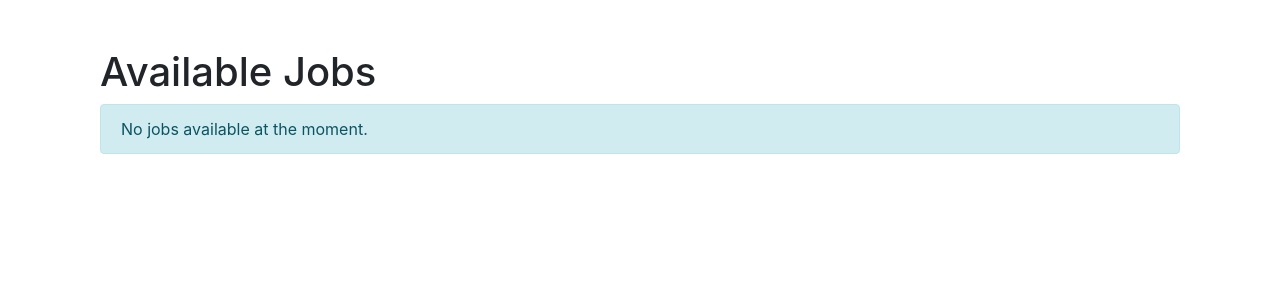
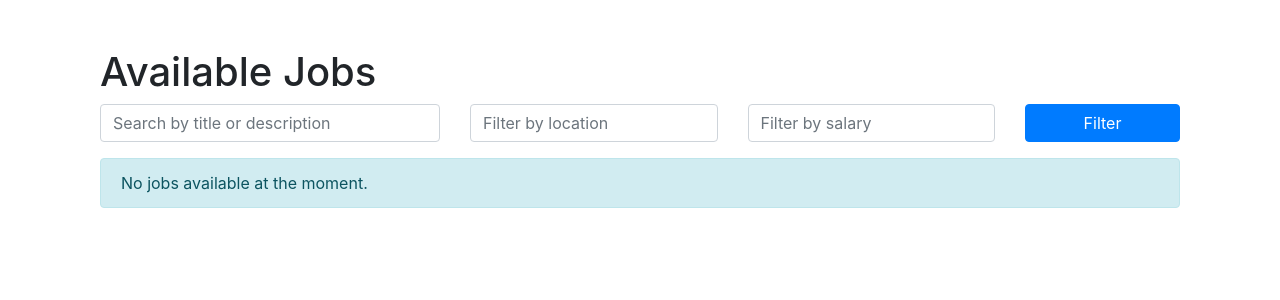
Before and after one commit to Smart-Job-Portal/smart-job-portal-django, a Django app: page /jobs/ in a window 1280 px wide. Shown: the top 300 px of the page. Run offline with Django 5.2, Linux system fonts and the light colour scheme; data that the repository does not hold is empty; some libraries are stand-ins or nearby versions.

Commit message:
admin moderation , search&filter

```diff
--- a/jobs/models.py
+++ b/jobs/models.py
@@ -1,17 +1,12 @@
 from django.db import models
 from django.conf import settings
 
+
 class ActiveJobManager(models.Manager):
+    def active(self):
+        """Returns only published (admin-approved) jobs."""
+        return super().get_queryset().filter(published=True)
 
-    def get_queryset(self):
-        """Retrieve jobs posted by a specific employer"""
-        employer_username = self.request.GET.get('employer', None)  # Assume employer filter passed as a query parameter
-        if employer_username:
-            queryset = Job.objects.filter(employer__username=employer_username)
-        else:
-            queryset = Job.objects.all()
-        print("Jobs in queryset:", list(queryset))  # Debugging output
-        return queryset
 
 
 class Job(models.Model):
@@ -34,13 +29,23 @@ class Job(models.Model):
         return self.title
 
 class Application(models.Model):
+
+    STATUS_CHOICES = [
+    ('Pending', 'Pending'),
+    ('Accepted', 'Accepted'),
+    ('Rejected', 'Rejected'),
+    ('Published', 'Published'),  # Optional
+]
+
+
     job = models.ForeignKey(Job, on_delete=models.CASCADE, related_name='applications')
     seeker = models.ForeignKey(
         settings.AUTH_USER_MODEL,
         on_delete=models.CASCADE,
         related_name='applications'
     )
-    resume = models.FileField(upload_to='resumes/')
+    resume = models.FileField(upload_to='resumes/', blank=True, null=True)  # Resume upload
+    status = models.CharField(max_length=10, choices=STATUS_CHOICES, default='Pending')  # Status field
     applied_on = models.DateTimeField(auto_now_add=True)
 
     def __str__(self):
--- a/jobs/urls.py
+++ b/jobs/urls.py
@@ -1,5 +1,5 @@
 from django.urls import path
-from .views import JobListView, JobDetailView, JobCreateView, JobUpdateView, JobDeleteView, apply_job, job_applications
+from .views import JobListView, JobDetailView, JobCreateView, JobUpdateView, JobDeleteView, apply_job, job_applications , accept_application ,reject_application
 
 urlpatterns = [
     path('', JobListView.as_view(), name='job_list'),
@@ -9,4 +9,6 @@ urlpatterns = [
     path('<int:pk>/delete/', JobDeleteView.as_view(), name='job_delete'),
     path('<int:job_id>/apply/', apply_job, name='apply_job'),
     path('<int:job_id>/applications/', job_applications, name='job_applications'),
+    path('applications/<int:application_id>/accept/', accept_application, name='accept_application'),
+    path('applications/<int:application_id>/reject/', reject_application, name='reject_application'),
 ]
--- a/jobs/views.py
+++ b/jobs/views.py
@@ -29,23 +29,52 @@ from django.http import HttpResponseForbidden
 from .models import Job, Application
 
 
+
+from django.shortcuts import redirect, get_object_or_404
+from django.contrib.auth.decorators import login_required
+from django.http import HttpResponseForbidden
+from jobs.models import Application
+
+from django.db.models import Q
+
 from django.core.paginator import Paginator, InvalidPage, EmptyPage, PageNotAnInteger
 
 class JobListView(ListView):
     model = Job
     template_name = 'jobs/job_list.html'
     context_object_name = 'jobs'
-    ordering = ['posted_on']
+    ordering = ['-posted_on']
 
 
     def get_queryset(self):
-        queryset = Job.objects.all().order_by('posted_on')
+        queryset = Job.active_jobs.active().order_by('-posted_on')
+
+        search_query = self.request.GET.get('search', None)  # The 'search' query parameter
+        location_filter = self.request.GET.get('location', None)  # The 'location' query parameter
+        salary_filter = self.request.GET.get('salary', None)
+
+        # If a search term is provided, filter by title/description
+        if search_query:
+            queryset = queryset.filter(
+                Q(title__icontains=search_query) | Q(description__icontains=search_query)
+            )
+
+        # If a location is provided, filter jobs by location
+        if location_filter:
+            queryset = queryset.filter(location__icontains=location_filter)
+
+        if salary_filter:
+            queryset = queryset.filter(salary__icontains=salary_filter)
+
         return queryset
 
     def get_context_data(self, **kwargs):
         context = super().get_context_data(**kwargs)
         # If no jobs exist, set an `empty_jobs` flag
         context['empty_jobs'] = not self.get_queryset().exists()
+        context['search_query'] = self.request.GET.get('search', '')  # Pre-fill search input
+        context['location_filter'] = self.request.GET.get('location', '')  # Pre-fill location input
+        context['salary_filter'] = self.request.GET.get('salary', '')
         return context
 
     def get(self, request, *args, **kwargs):
@@ -140,6 +169,7 @@ def apply_job(request, job_id):
             application = form.save(commit=False)
             application.job = job
             application.seeker = request.user
+            application.status = 'Pending'
             application.save()
             return redirect('job_list')
         else:
@@ -163,3 +193,29 @@ def job_applications(request, job_id):
         'job': job,
         'applications': applications
     })
+
+
+@login_required
+def accept_application(request, application_id):
+    application = get_object_or_404(Application, pk=application_id)
+    # Security check: only employer who owns the job can accept
+    if not hasattr(request.user, 'is_employer') or not request.user.is_employer:
+        return HttpResponseForbidden("You must be an employer.")
+    if application.job.employer != request.user:
+        return HttpResponseForbidden("You can only manage your own job applications.")
+    if request.method == "POST":
+        application.status = 'Accepted'
+        application.save()
+    return redirect('dashboard')  # or your dashboard url name
+
+@login_required
+def reject_application(request, application_id):
+    application = get_object_or_404(Application, pk=application_id)
+    if not hasattr(request.user, 'is_employer') or not request.user.is_employer:
+        return HttpResponseForbidden("You must be an employer.")
+    if application.job.employer != request.user:
+        return HttpResponseForbidden("You can only manage your own job applications.")
+    if request.method == "POST":
+        application.status = 'Rejected'
+        application.save()
+    return redirect('dashboard')
--- a/templates/accounts/login.html
+++ b/templates/accounts/login.html
@@ -19,6 +19,9 @@
             </div>
         {% endfor %}
         <button type="submit" class="btn btn-primary">Login</button>
+
+        <a href="/admin/" class="btn btn-danger">admin panel</a>
+
     </form>
     <a href="{% url 'register' %}" class="btn btn-link">Don’t have an account?</a>
     <br>
--- a/templates/jobs/job_list.html
+++ b/templates/jobs/job_list.html
@@ -10,14 +10,37 @@
     <p>
         <a href="{% url 'dashboard' %}" class="btn btn-secondary mb-3">Back to Employer Dashboard</a>
     </p>
-{% endif %}
+    {% endif %}
 
+    <!-- Search and filter form -->
+    <form method="get" class="mb-3">
+        <div class="row">
+            <div class="col-md-4">
+                <input type="text" name="search" class="form-control"
+                       placeholder="Search by title or description"
+                       value="{{ search_query }}">
+            </div>
+            <div class="col-md-3">
+                <input type="text" name="location" class="form-control"
+                       placeholder="Filter by location"
+                       value="{{ location_filter }}">
+            </div>
+             <div class="col-md-3">
+                <input type="text" name="salary" class="form-control"
+                       placeholder="Filter by salary"
+                       value="{{ salary_filter }}">
+            </div>
+            <div class="col-md-2">
+                <button type="submit" class="btn btn-primary w-100">Filter</button>
+            </div>
+        </div>
+    </form>
 
-{% if empty_jobs %}
+    {% if empty_jobs %}
     <div class="alert alert-info">
         No jobs available at the moment.
     </div>
-{% else %}
+    {% else %}
 
     {% for job in jobs %}
         <div class="card mb-3">
@@ -31,15 +54,16 @@
 
     {% endif %}
 
+    <!-- Pagination controls -->
     {% if is_paginated %}
     <nav aria-label="Page navigation">
         <ul class="pagination">
             {% if page_obj.has_previous %}
             <li class="page-item">
-                <a class="page-link" href="?page=1" aria-label="First">&laquo; First</a>
+                <a class="page-link" href="?page=1&search={{ search_query }}&location={{ location_filter }}" aria-label="First">&laquo; First</a>
             </li>
             <li class="page-item">
-                <a class="page-link" href="?page={{ page_obj.previous_page_number }}" aria-label="Previous">&laquo;</a>
+                <a class="page-link" href="?page={{ page_obj.previous_page_number }}&search={{ search_query }}&location={{ location_filter }}" aria-label="Previous">&laquo;</a>
             </li>
             {% endif %}
 
@@ -51,17 +75,18 @@
 
             {% if page_obj.has_next %}
             <li class="page-item">
-                <a class="page-link" href="?page={{ page_obj.next_page_number }}" aria-label="Next">&raquo;</a>
+                <a class="page-link" href="?page={{ page_obj.next_page_number }}&search={{ search_query }}&location={{ location_filter }}" aria-label="Next">&raquo;</a>
             </li>
             <li class="page-item">
-                <a class="page-link" href="?page={{ page_obj.paginator.num_pages }}" aria-label="Last">Last &raquo;</a>
+                <a class="page-link" href="?page={{ page_obj.paginator.num_pages }}&search={{ search_query }}&location={{ location_filter }}" aria-label="Last">Last &raquo;</a>
             </li>
             {% endif %}
         </ul>
     </nav>
     {% endif %}
+
     {% if user.is_authenticated and user.is_seeker %}
-    <a href="{% url 'dashboard' %}" class="btn btn-success">back to dashboard</a>
-{% endif %}
+    <a href="{% url 'dashboard' %}" class="btn btn-success">Back to Dashboard</a>
+    {% endif %}
 </div>
 {% endblock %}
```
Also changed, not shown: core/utils.py (+25 -0 lines), jobs/admin.py (+51 -2 lines), templates/dashboard/employer_dashboard.html (+46 -5 lines), templates/dashboard/seeker_dashboard.html (+30 -2 lines), templates/jobs/job_approval_email.html (added, +8 -0 lines), jobs/migrations/0004_application_status_alter_application_resume.py (added), jobs/migrations/0005_alter_application_status.py (added).
